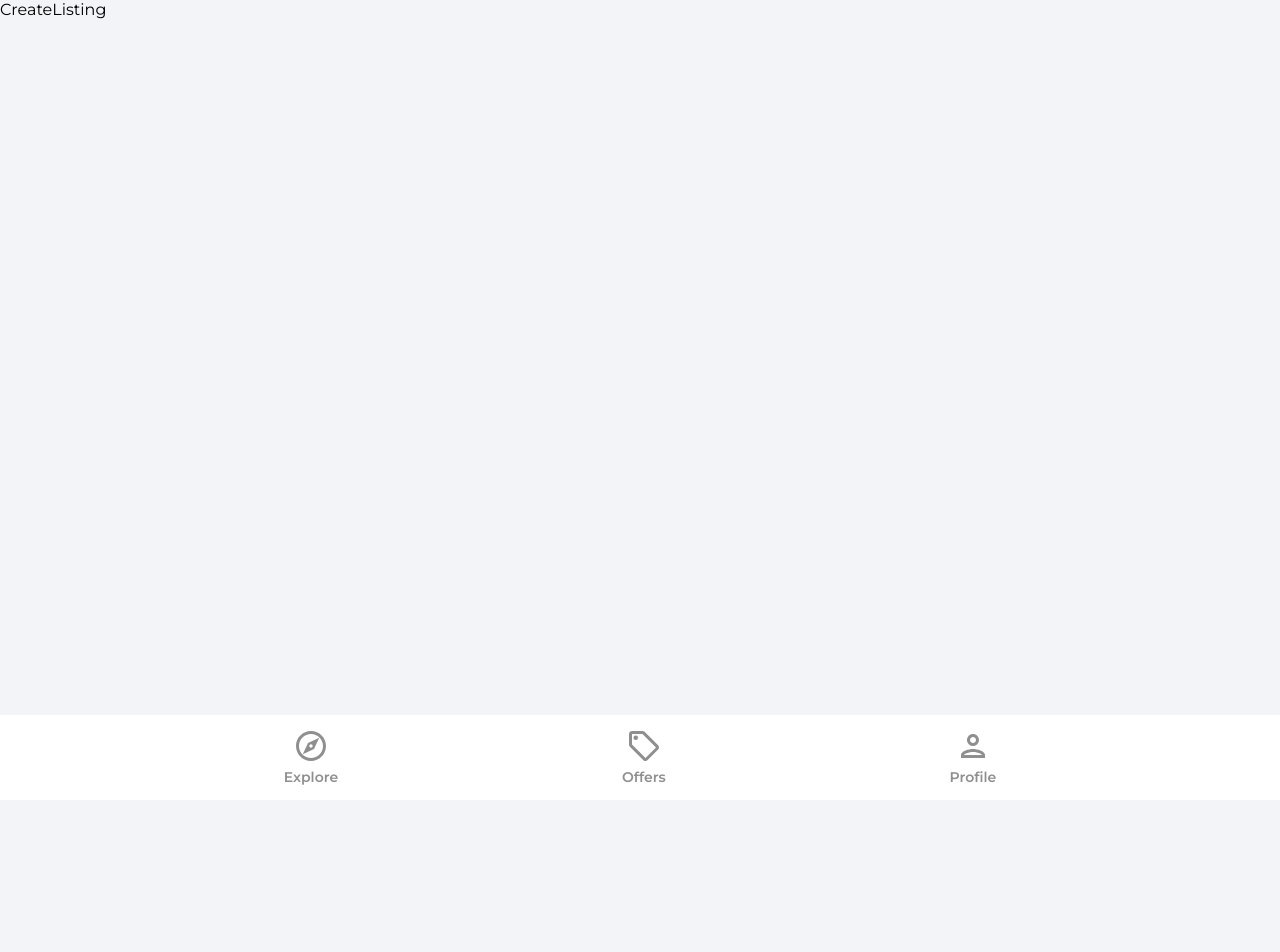
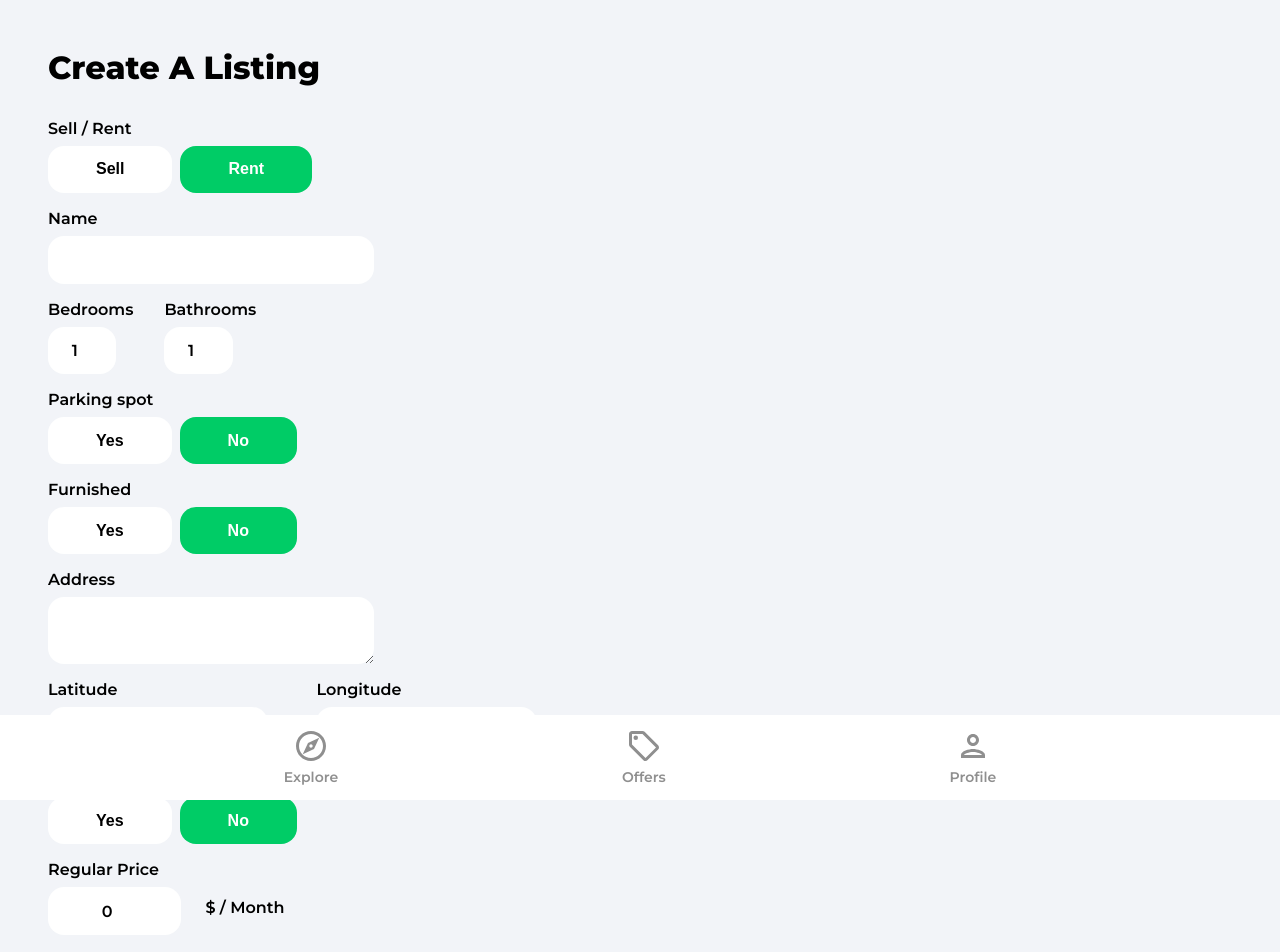
Before and after one commit to itarek99/house-marketplace, a React (Create React App) app: page /create-listing in a window 1280 px wide. Shown: the top 952 px of the page. Before the commit the page ends 800 px from the top, so only its background shows below. Built offline with nearby package versions, Linux system fonts and the light colour scheme; no server answers; sample sign-in values are in the browser's storage.

Commit message:
form completed

```diff
--- a/src/App.js
+++ b/src/App.js
@@ -32,7 +32,14 @@
         { path: '/sign-in', element: <Singin /> },
         { path: '/sign-up', element: <Signup /> },
         { path: '/forgot-password', element: <ForgotPassword /> },
-        { path: '/create-listing', element: <CreateListing /> },
+        {
+          path: '/create-listing',
+          element: (
+            <PrivateRoute>
+              <CreateListing />
+            </PrivateRoute>
+          ),
+        },
       ],
     },
   ]);
--- a/src/pages/CreateListing.js
+++ b/src/pages/CreateListing.js
@@ -1,4 +1,318 @@
+import { useContext, useState } from 'react';
+import { useNavigate } from 'react-router-dom';
+import { toast } from 'react-toastify';
+import Spinner from '../components/Spinner';
+import { AuthContext } from '../context/AuthProvider';
+
 const CreateListing = () => {
-  return <div>CreateListing</div>;
+  const [geolocationEnabled, setGeolocationEnabled] = useState(false);
+  const [formLoading, setFormLoading] = useState(false);
+  const [formData, setFormData] = useState({
+    type: 'rent',
+    name: '',
+    bedrooms: 1,
+    bathrooms: 1,
+    parking: false,
+    furnished: false,
+    address: '',
+    offer: false,
+    regularPrice: 0,
+    discountedPrice: 0,
+    images: [],
+    latitude: 0,
+    longitude: 0,
+  });
+
+  const {
+    type,
+    name,
+    bedrooms,
+    bathrooms,
+    parking,
+    furnished,
+    address,
+    offer,
+    regularPrice,
+    discountedPrice,
+    images,
+    latitude,
+    longitude,
+  } = formData;
+
+  const { user, authLoading } = useContext(AuthContext);
+  const navigate = useNavigate();
+
+  const handleSubmit = (e) => {
+    e.preventDefault();
+
+    setFormLoading(true);
+    if (discountedPrice >= regularPrice) {
+      setFormLoading(false);
+      toast.error('Discounted Price Needs to be Less Than Regular Price!');
+      return;
+    }
+
+    if (images.length > 6) {
+      setFormLoading(false);
+      toast.error('Max 6 Images!');
+      return;
+    }
+
+    let geolocation = {};
+    let location;
+    if (geolocationEnabled) {
+    } else {
+      geolocation.lat = latitude;
+      geolocation.lng = longitude;
+      location = address;
+    }
+
+    setFormLoading(false);
+  };
+
+  const onMutate = (e) => {
+    let boolean = null;
+    if (e.target.value === 'true') {
+      boolean = true;
+    }
+    if (e.target.value === 'false') {
+      boolean = false;
+    }
+    if (e.target.files) {
+      setFormData((prevState) => ({ ...prevState, images: e.target.files }));
+    }
+
+    if (!e.target.files) {
+      setFormData((prevState) => ({ ...prevState, [e.target.id]: boolean ?? e.target.value }));
+    }
+  };
+
+  if (authLoading || formLoading) return <Spinner />;
+
+  return (
+    <div className='profile'>
+      <header>
+        <p className='pageHeader'>Create A Listing</p>
+      </header>
+      <main>
+        <form onSubmit={handleSubmit}>
+          <label className='formLabel'>Sell / Rent</label>
+          <div className='formButtons'>
+            <button
+              type='button'
+              className={type === 'sale' ? 'formButtonActive' : 'formButton'}
+              id='type'
+              value='sale'
+              onClick={onMutate}
+            >
+              Sell
+            </button>
+            <button
+              type='button'
+              className={type === 'rent' ? 'formButtonActive' : 'formButton'}
+              id='type'
+              value='rent'
+              onClick={onMutate}
+            >
+              Rent
+            </button>
+          </div>
+
+          <label className='formLabel'>Name</label>
+          <input
+            className='formInputName'
+            type='text'
+            id='name'
+            value={name}
+            onChange={onMutate}
+            maxLength='32'
+            minLength='10'
+            required
+          />
+
+          <div className='formRooms flex'>
+            <div>
+              <label className='formLabel'>Bedrooms</label>
+              <input
+                className='formInputSmall'
+                type='number'
+                id='bedrooms'
+                value={bedrooms}
+                onChange={onMutate}
+                min='1'
+                max='50'
+                required
+              />
+            </div>
+            <div>
+              <label className='formLabel'>Bathrooms</label>
+              <input
+                className='formInputSmall'
+                type='number'
+                id='bathrooms'
+                value={bathrooms}
+                onChange={onMutate}
+                min='1'
+                max='50'
+                required
+              />
+            </div>
+          </div>
+
+          <label className='formLabel'>Parking spot</label>
+          <div className='formButtons'>
+            <button
+              className={parking ? 'formButtonActive' : 'formButton'}
+              type='button'
+              id='parking'
+              value={true}
+              onClick={onMutate}
+              min='1'
+              max='50'
+            >
+              Yes
+            </button>
+            <button
+              className={!parking && parking !== null ? 'formButtonActive' : 'formButton'}
+              type='button'
+              id='parking'
+              value={false}
+              onClick={onMutate}
+            >
+              No
+            </button>
+          </div>
+
+          <label className='formLabel'>Furnished</label>
+          <div className='formButtons'>
+            <button
+              className={furnished ? 'formButtonActive' : 'formButton'}
+              type='button'
+              id='furnished'
+              value={true}
+              onClick={onMutate}
+            >
+              Yes
+            </button>
+            <button
+              className={!furnished && furnished !== null ? 'formButtonActive' : 'formButton'}
+              type='button'
+              id='furnished'
+              value={false}
+              onClick={onMutate}
+            >
+              No
+            </button>
+          </div>
+
+          <label className='formLabel'>Address</label>
+          <textarea
+            className='formInputAddress'
+            type='text'
+            id='address'
+            value={address}
+            onChange={onMutate}
+            required
+          />
+
+          {!geolocationEnabled && (
+            <div className='formLatLng flex'>
+              <div>
+                <label className='formLabel'>Latitude</label>
+                <input
+                  className='formInputSmall'
+                  type='number'
+                  id='latitude'
+                  value={latitude}
+                  onChange={onMutate}
+                  required
+                />
+              </div>
+              <div>
+                <label className='formLabel'>Longitude</label>
+                <input
+                  className='formInputSmall'
+                  type='number'
+                  id='longitude'
+                  value={longitude}
+                  onChange={onMutate}
+                  required
+                />
+              </div>
+            </div>
+          )}
+
+          <label className='formLabel'>Offer</label>
+          <div className='formButtons'>
+            <button
+              className={offer ? 'formButtonActive' : 'formButton'}
+              type='button'
+              id='offer'
+              value={true}
+              onClick={onMutate}
+            >
+              Yes
+            </button>
+            <button
+              className={!offer && offer !== null ? 'formButtonActive' : 'formButton'}
+              type='button'
+              id='offer'
+              value={false}
+              onClick={onMutate}
+            >
+              No
+            </button>
+          </div>
+
+          <label className='formLabel'>Regular Price</label>
+          <div className='formPriceDiv'>
+            <input
+              className='formInputSmall'
+              type='number'
+              id='regularPrice'
+              value={regularPrice}
+              onChange={onMutate}
+              min='50'
+              max='750000000'
+              required
+            />
+            {type === 'rent' && <p className='formPriceText'>$ / Month</p>}
+          </div>
+
+          {offer && (
+            <>
+              <label className='formLabel'>Discounted Price</label>
+              <input
+                className='formInputSmall'
+                type='number'
+                id='discountedPrice'
+                value={discountedPrice}
+                onChange={onMutate}
+                min='50'
+                max='750000000'
+                required={offer}
+              />
+            </>
+          )}
+
+          <label className='formLabel'>Images</label>
+          <p className='imagesInfo'>The first image will be the cover (max 6).</p>
+          <input
+            className='formInputFile'
+            type='file'
+            id='images'
+            onChange={onMutate}
+            max='6'
+            accept='.jpg,.png,.jpeg'
+            multiple
+            required
+          />
+          <button type='submit' className='primaryButton createListingButton'>
+            Create Listing
+          </button>
+        </form>
+      </main>
+    </div>
+  );
 };
 export default CreateListing;
```
